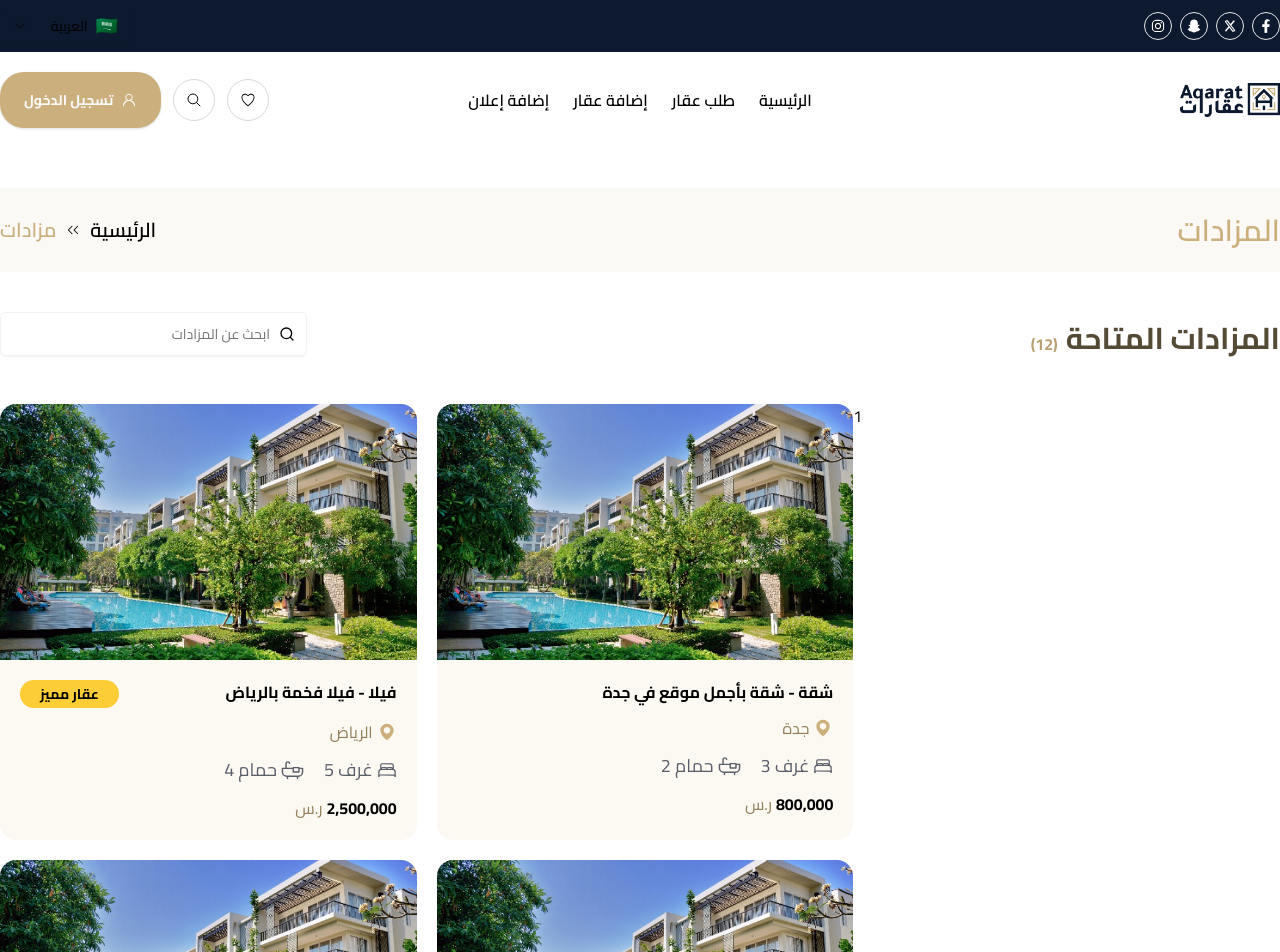
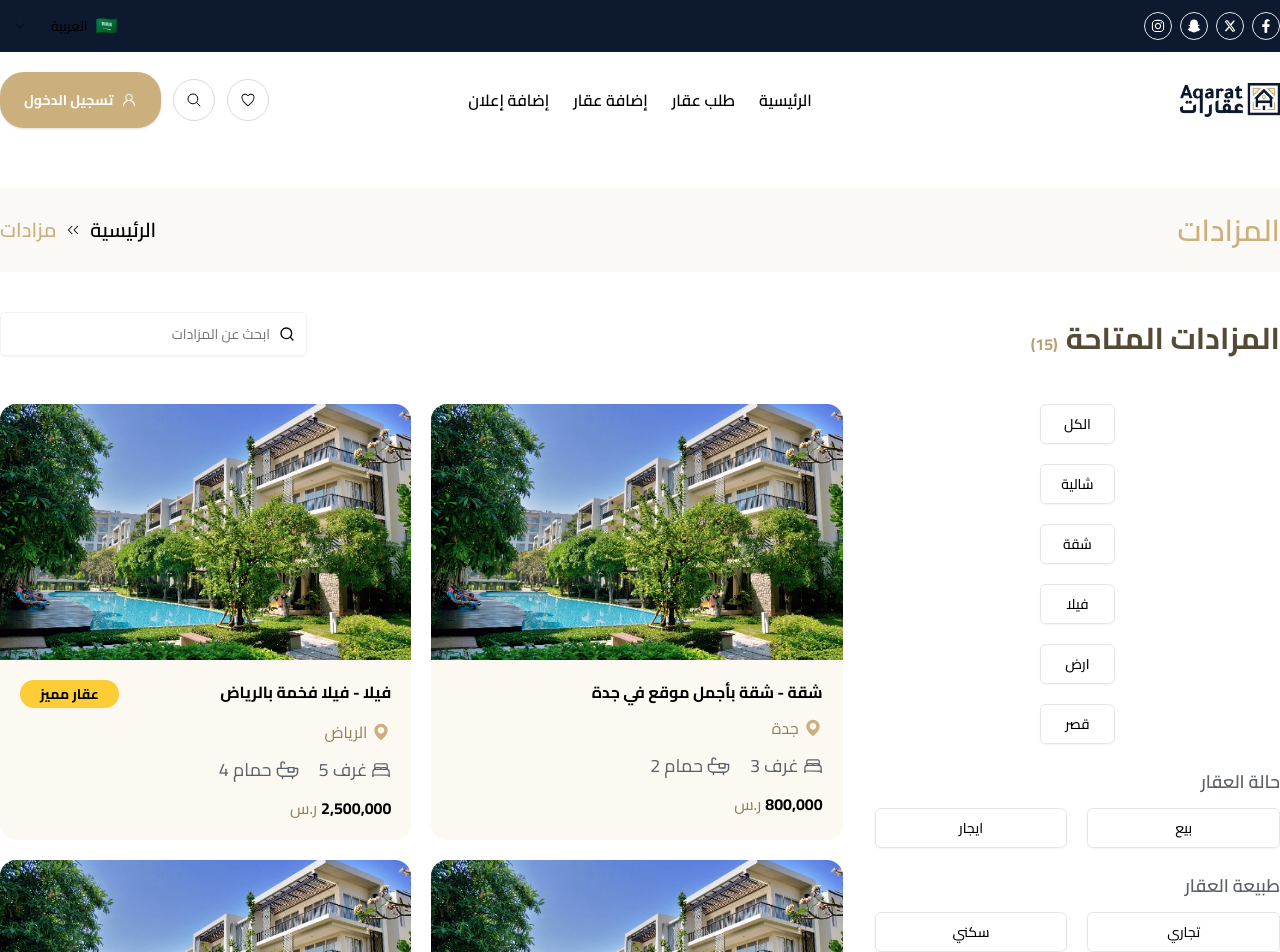
Before and after one commit to husamahmud/Aqarat, a React (Vite) app: page /mzadat in a window 1280 px wide. Shown: the top 952 px of the page. Built offline with nearby package versions, Linux system fonts and the light colour scheme.

Commit message:
feat: implement filters side

```diff
--- a/package.json
+++ b/package.json
@@ -13,6 +13,8 @@
     "@radix-ui/react-dropdown-menu": "^2.1.2",
     "@radix-ui/react-select": "^2.1.2",
     "@radix-ui/react-slot": "^1.1.0",
+    "@radix-ui/react-toggle": "^1.1.0",
+    "@radix-ui/react-toggle-group": "^1.1.0",
     "class-variance-authority": "^0.7.0",
     "clsx": "^2.1.1",
     "lucide-react": "^0.454.0",
--- /dev/null
+++ b/src/components/mzadat/Filter.tsx
@@ -0,0 +1,33 @@
+import { ToggleGroup, ToggleGroupItem } from '@/components/ui/toggle-group.tsx'
+
+type FilterProps = {
+  title?: string
+  filters: string[]
+  cols?: number
+}
+
+export default function Filter({ title, filters, cols }: FilterProps) {
+  return (
+    <div className="flex flex-col gap-3 text-lg">
+      {title && <h1 className="text-custom-gray font-semibold [direction:rtl]">{title}</h1>}
+
+      <ToggleGroup
+        type="single"
+        variant="outline"
+        className={`grid grid-cols-${cols} gap-5 [direction:rtl]`}
+      >
+        {filters.map((type) => (
+          <ToggleGroupItem
+            key={type}
+            value={type}
+            aria-label={`Toggle ${type}`}
+            size="lg"
+            className="data-[state=on]:border-gold data-[state=on]:bg-gold/10 px-5"
+          >
+            {type}
+          </ToggleGroupItem>
+        ))}
+      </ToggleGroup>
+    </div>
+  )
+}
--- a/src/components/mzadat/MzadatContent.tsx
+++ b/src/components/mzadat/MzadatContent.tsx
@@ -1,18 +1,28 @@
 import SearchInput from '@/components/global/SearchInput.tsx'
 import AvailableMzadat from '@/components/mzadat/AvailableMzadat.tsx'
 import Card from '@/components/mzadat/Card.tsx'
+import Filter from '@/components/mzadat/Filter.tsx'
+
 import { dummyData } from '@/lib/constants/cardsData.ts'
+import {
+  PROPERTY_CONDITION,
+  PROPERTY_NATURE,
+  TYPE_FILTER,
+  PROPERTY_TYPE,
+} from '@/lib/constants/filterValues.ts'
 import { CardProps } from '@/types/types.ts'
 
 export default function MzadatContent() {
+  const count = dummyData.length
+
   return (
     <div className="container mx-auto">
       <div className="flex justify-between">
         <SearchInput />
-        <AvailableMzadat count={12} />
+        <AvailableMzadat count={count} />
       </div>
 
-      <div className="grid grid-cols-3 pt-12 text-black">
+      <div className="grid grid-cols-3 gap-8 pt-12 text-black">
         <div className="col-span-2 grid grid-cols-2 gap-5">
           {dummyData.map((card: CardProps) => (
             <Card
@@ -20,9 +30,32 @@ export default function MzadatContent() {
               {...card}
             />
           ))}
-          <div>1</div>
         </div>
-        <div>1</div>
+
+        <div className="space-y-6">
+          <Filter
+            filters={TYPE_FILTER}
+            cols={4}
+          />
+
+          <Filter
+            title="حالة العقار"
+            filters={PROPERTY_CONDITION}
+            cols={2}
+          />
+
+          <Filter
+            title="طبيعة العقار"
+            filters={PROPERTY_NATURE}
+            cols={2}
+          />
+
+          <Filter
+            title="نوع العقار"
+            filters={PROPERTY_TYPE}
+            cols={4}
+          />
+        </div>
       </div>
     </div>
   )
--- /dev/null
+++ b/src/components/ui/toggle-group.tsx
@@ -0,0 +1,59 @@
+import * as React from "react"
+import * as ToggleGroupPrimitive from "@radix-ui/react-toggle-group"
+import { type VariantProps } from "class-variance-authority"
+
+import { cn } from "@/lib/utils"
+import { toggleVariants } from "@/components/ui/toggle"
+
+const ToggleGroupContext = React.createContext<
+  VariantProps<typeof toggleVariants>
+>({
+  size: "default",
+  variant: "default",
+})
+
+const ToggleGroup = React.forwardRef<
+  React.ElementRef<typeof ToggleGroupPrimitive.Root>,
+  React.ComponentPropsWithoutRef<typeof ToggleGroupPrimitive.Root> &
+    VariantProps<typeof toggleVariants>
+>(({ className, variant, size, children, ...props }, ref) => (
+  <ToggleGroupPrimitive.Root
+    ref={ref}
+    className={cn("flex items-center justify-center gap-1", className)}
+    {...props}
+  >
+    <ToggleGroupContext.Provider value={{ variant, size }}>
+      {children}
+    </ToggleGroupContext.Provider>
+  </ToggleGroupPrimitive.Root>
+))
+
+ToggleGroup.displayName = ToggleGroupPrimitive.Root.displayName
+
+const ToggleGroupItem = React.forwardRef<
+  React.ElementRef<typeof ToggleGroupPrimitive.Item>,
+  React.ComponentPropsWithoutRef<typeof ToggleGroupPrimitive.Item> &
+    VariantProps<typeof toggleVariants>
+>(({ className, children, variant, size, ...props }, ref) => {
+  const context = React.useContext(ToggleGroupContext)
+
+  return (
+    <ToggleGroupPrimitive.Item
+      ref={ref}
+      className={cn(
+        toggleVariants({
+          variant: context.variant || variant,
+          size: context.size || size,
+        }),
+        className
+      )}
+      {...props}
+    >
+      {children}
+    </ToggleGroupPrimitive.Item>
+  )
+})
+
+ToggleGroupItem.displayName = ToggleGroupPrimitive.Item.displayName
+
+export { ToggleGroup, ToggleGroupItem }
--- /dev/null
+++ b/src/components/ui/toggle.tsx
@@ -0,0 +1,45 @@
+"use client"
+
+import * as React from "react"
+import * as TogglePrimitive from "@radix-ui/react-toggle"
+import { cva, type VariantProps } from "class-variance-authority"
+
+import { cn } from "@/lib/utils"
+
+const toggleVariants = cva(
+  "inline-flex items-center justify-center gap-2 rounded-md text-sm font-medium transition-colors hover:bg-neutral-100 hover:text-neutral-500 focus-visible:outline-none focus-visible:ring-1 focus-visible:ring-neutral-950 disabled:pointer-events-none disabled:opacity-50 data-[state=on]:bg-neutral-100 data-[state=on]:text-neutral-900 [&_svg]:pointer-events-none [&_svg]:size-4 [&_svg]:shrink-0 dark:hover:bg-neutral-800 dark:hover:text-neutral-400 dark:focus-visible:ring-neutral-300 dark:data-[state=on]:bg-neutral-800 dark:data-[state=on]:text-neutral-50",
+  {
+    variants: {
+      variant: {
+        default: "bg-transparent",
+        outline:
+          "border border-neutral-200 bg-transparent shadow-sm hover:bg-neutral-100 hover:text-neutral-900 dark:border-neutral-800 dark:hover:bg-neutral-800 dark:hover:text-neutral-50",
+      },
+      size: {
+        default: "h-9 px-2 min-w-9",
+        sm: "h-8 px-1.5 min-w-8",
+        lg: "h-10 px-2.5 min-w-10",
+      },
+    },
+    defaultVariants: {
+      variant: "default",
+      size: "default",
+    },
+  }
+)
+
+const Toggle = React.forwardRef<
+  React.ElementRef<typeof TogglePrimitive.Root>,
+  React.ComponentPropsWithoutRef<typeof TogglePrimitive.Root> &
+    VariantProps<typeof toggleVariants>
+>(({ className, variant, size, ...props }, ref) => (
+  <TogglePrimitive.Root
+    ref={ref}
+    className={cn(toggleVariants({ variant, size, className }))}
+    {...props}
+  />
+))
+
+Toggle.displayName = TogglePrimitive.Root.displayName
+
+export { Toggle, toggleVariants }
--- /dev/null
+++ b/src/lib/constants/filterValues.ts
@@ -0,0 +1,4 @@
+export const TYPE_FILTER = ['الكل', 'شالية', 'شقة', 'فيلا', 'ارض', 'قصر']
+export const PROPERTY_CONDITION = ['بيع', 'ايجار']
+export const PROPERTY_NATURE = ['تجاري', 'سكني']
+export const PROPERTY_TYPE = ['استراحة', 'شقة', 'فيلا', 'قصر', 'دور', 'دوبليكس', 'ارض']
--- a/tailwind.config.js
+++ b/tailwind.config.js
@@ -17,6 +17,7 @@ export default {
         'gold-dark': '#B9A072',
         'gold-darker': '#907D59',
         'gray-border': '#D9D9D9',
+        'custom-gray': '#5A5F69',
       },
     },
   },
```
Also changed, not shown: 1 other file (tests, documents, lock files or other folders).
